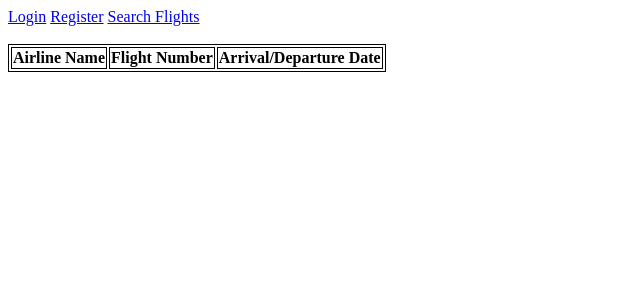
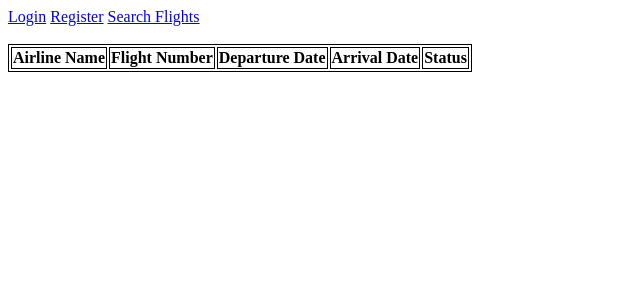
Before and after one commit to NxFerrara/air-ticket-reservation-system, a Flask app: page / in a window 1280 px wide. Shown: the top 300 px of the page, without its empty margins (0-640 px from the left). Run offline with Flask 2, Linux system fonts and the light colour scheme; data comes from the database, SQL or seed files in the repository; lists and menus that the app fills with data are empty.

Commit message:
working on adding flight statuses to home page

```diff
--- a/flask_project/main.py
+++ b/flask_project/main.py
@@ -18,6 +18,14 @@ conn = pymysql.connect(host='localhost',
 # Define route for index
 @app.route('/')
 def index():
+    # cursor used to send queries
+    cursor = conn.cursor()
+    # executes query
+    query = 'SELECT AirlineName, FlightNumber, DepartureDateandTime, ArrivalDateandTime, Status FROM flight'
+    cursor.execute(query)
+    # stores the results in a variable
+    data = cursor.fetchall()
+    cursor.close()
     return render_template('home_templates/index.html')
 
 
--- a/flask_project/templates/home_templates/index.html
+++ b/flask_project/templates/home_templates/index.html
@@ -20,7 +20,9 @@
 	<table>
 		<th>Airline Name</th>
 		<th>Flight Number</th>
-		<th>Arrival/Departure Date</th>
+		<th>Departure Date</th>
+		<th>Arrival Date</th>
+		<th>Status</th>
 
 <!--	{% for line in posts %}-->
 <!--		<tr>-->
```
